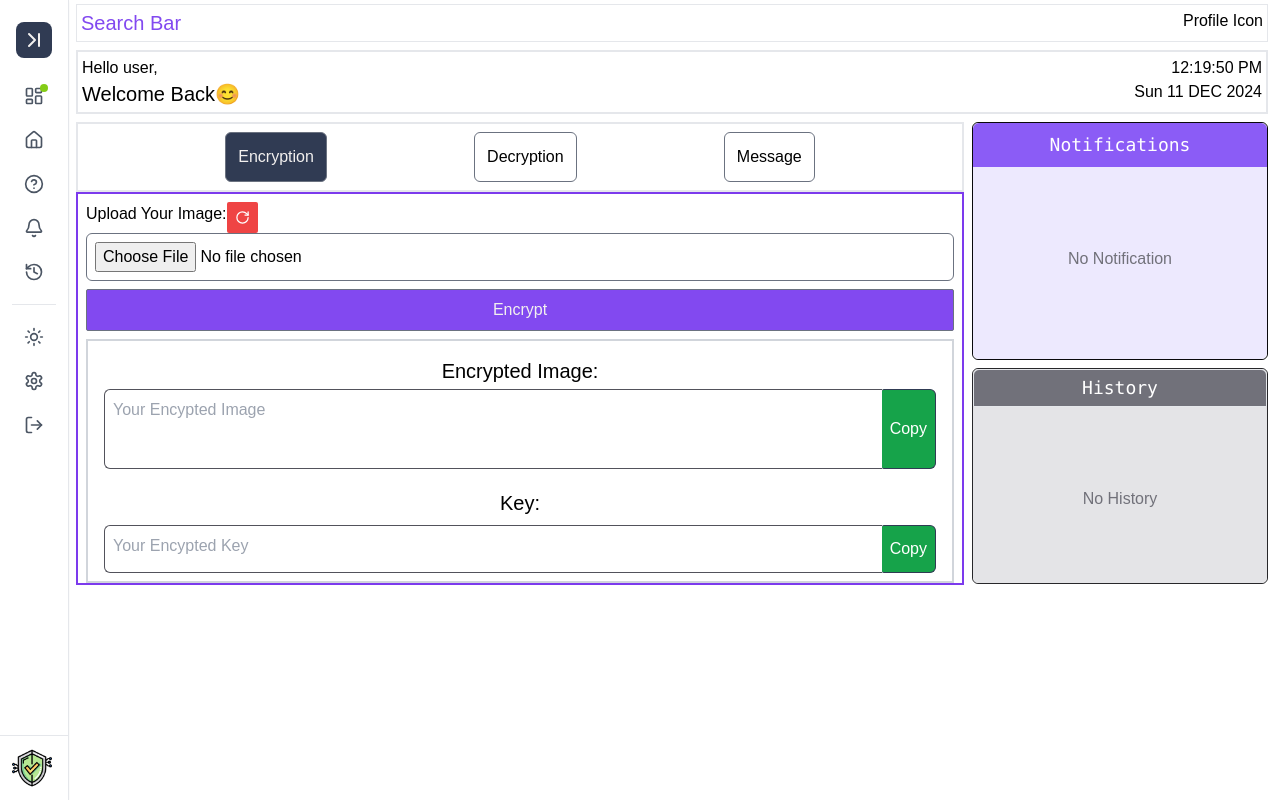
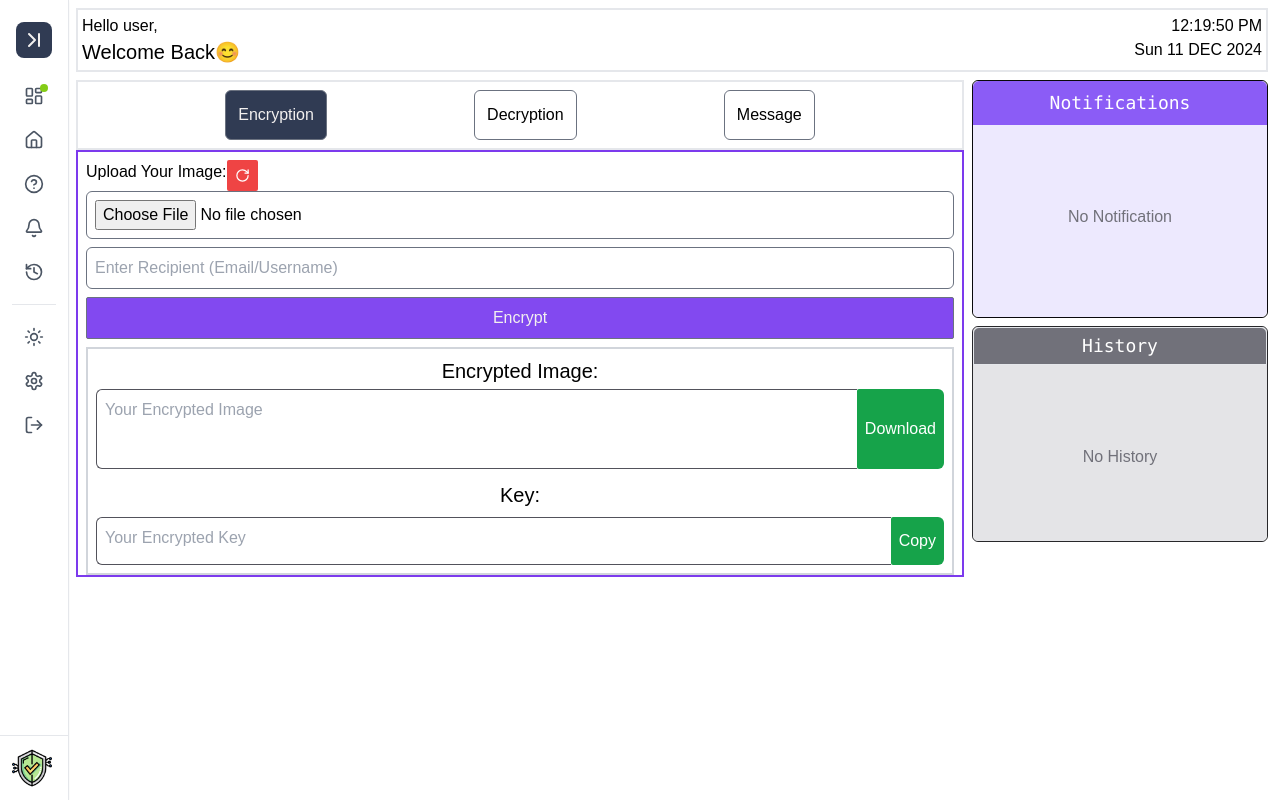
Before and after one commit to sachin-0203/Encodex, a React (Vite) app: page /dashboard in a window 1280 px wide. Built offline with nearby package versions, Linux system fonts and the light colour scheme.

Commit message:
AES + RSA algorithm implementation

```diff
--- a/src/pages/Dashboard/Dashboard.jsx
+++ b/src/pages/Dashboard/Dashboard.jsx
@@ -74,12 +74,6 @@ function Dashboard() {
 
       <div id="main-container" className="flex flex-grow-1 ml-16  h-screen dark:bg-background-dark  dark:text-accent-light transition-all duration-500">
         <div className="w-full p-3 pt-0">
-          <div className="flex justify-between border  mt-1 p-1">
-            <h2 className="text-xl text-accent-dark">
-              Search Bar</h2>
-            <h2>Profile Icon</h2>
-          </div>
-
           <div className="border-2 h-16  w-full my-2 flex justify-between align-middle p-1">
             <div>
               <h2>Hello user,</h2>
--- a/src/pages/DecryptPage/DecryptPage.jsx
+++ b/src/pages/DecryptPage/DecryptPage.jsx
@@ -1,43 +1,54 @@
-import React, {useContext, useRef, useState} from "react";
+import React, { useContext, useState, useRef } from "react";
 import { RotateCw, DownloadIcon } from "lucide-react";
 import axios from "axios";
 import { MyContext } from "../../Context/MyContext";
 
 function DecryptPage() {
-
   const { logMessage } = useContext(MyContext);
   const [decText, setDecText] = useState("");
   const [decKey, setDecKey] = useState("");
-  const [customname, setCustomname] = useState("");
-  const [decryptImageUrl, setDecryptImageUrl] = useState(null)
+  const [recipient, setRecipient] = useState("");
+  const [decryptImageUrl, setDecryptImageUrl] = useState(null);
 
+  const ResetForm = () => {
+    logMessage("✅ Form Reset Successfully");
+    setDecText("");
+    setDecKey("");
+    setRecipient("");
+    setDecryptImageUrl(null);
+  };
 
-  const ResetForm = ()=>{
-    logMessage('✅ Form Reset Successfully');
-    setDecText("")
-    setDecKey("")
-    setCustomname("")
-    setDecryptImageUrl(null)
-  }
+  const handleFileUpload = (e) => {
+    const file = e.target.files[0];
+    if (!file) return logMessage("No file selected ❗");
+
+    const reader = new FileReader();
+    reader.readAsText(file);
+    reader.onload = () => {
+      setDecText(reader.result);
+      logMessage("📂 Encrypted file loaded successfully!");
+    };
+  };
 
   const decHandleSubmit = async (e) => {
     e.preventDefault();
 
-    if (!decText || !decKey) {
-        logMessage('The Encrypted text or The Key is missing ❗');
+    if (!decText || !decKey || !recipient) {
+      logMessage("The Encrypted text, Key, or Recipient is missing ❗");
       return;
     }
 
-    const filename = customname || "decrypt_Image.png";
+    const filename = "decrypt_Image.png";
 
     try {
-        const response = await axios.post('http://127.0.0.1:5000/decrypt',
-            JSON.stringify({ encrypted_image: decText, encryption_key: decKey, filename }),
-            { headers: { "Content-Type": "application/json" } } // ✅ Fixed extra space issue
+      const response = await axios.post(
+        "http://127.0.0.1:5000/decrypt",
+        JSON.stringify({ encrypted_image: decText, encryption_key: decKey, recipient, filename }),
+        { headers: { "Content-Type": "application/json" } }
       );
 
       if (response.data.decrypted_image) {
-            logMessage('Image Decrypt Successfully ✅');
+        logMessage("Image Decrypted Successfully ✅");
         const base64Image = response.data.decrypted_image;
 
         const byteCharacters = atob(base64Image);
@@ -46,83 +57,69 @@ function DecryptPage() {
           byteNumbers[i] = byteCharacters.charCodeAt(i);
         }
         const byteArray = new Uint8Array(byteNumbers);
-            const blob = new Blob([byteArray], { type: 'image/png' });
+        const blob = new Blob([byteArray], { type: "image/png" });
 
         const imageUrl = URL.createObjectURL(blob);
         setDecryptImageUrl(imageUrl);
       } else {
-            logMessage('❌ Failed to Decrypt the image');
+        logMessage("❌ Failed to Decrypt the image");
       }
     } catch (error) {
-        logMessage('Error while Decrypting the image❗');
+      logMessage("Error while Decrypting the image❗");
     }
   };
 
   return (
-
     <>
-      <div className=" border-2 text-center">
-        <div>
+      <div className="border-2 text-center p-4">
+        <div className="flex justify-between mb-2">
           <button
-            // type="reset"
             onClick={ResetForm}
-            className=" flex-1 text-white bg-red-500 hover:bg-red-700 border border-gray-500 rounded-sm w p-2 mt-2 mr-2 ">
+            className="text-white bg-red-500 hover:bg-red-700 border border-gray-500 rounded-sm p-2"
+          >
             <RotateCw size={15} />
           </button>
-          <span>{decryptImageUrl && (
-            <a href={decryptImageUrl} download={`${customname || "decryptImage"}.png`}>
-              <button><DownloadIcon size={20}/></button>
+          {decryptImageUrl && (
+            <a href={decryptImageUrl} download={`${"decryptImage"}.png`}>
+              <button className="bg-green-500 hover:bg-green-700 p-2 rounded-sm text-white">
+                <DownloadIcon size={20} />
+              </button>
             </a>
           )}
-          </span>
         </div>
-        <form
-          id="decrypt-form"
-          method="post"
-          onSubmit={decHandleSubmit}
-          encType="mulipart/form-data"
-        >
-          <div className=" h-full p-2 text-center my-1">
-            <h2 className="text-xl mb-1">Encrypted Image:</h2>
-            <div>
+        <form id="decrypt-form" method="post" onSubmit={decHandleSubmit}>
+          <div className="mb-3">
+            <h2 className="text-xl mb-1">Upload Encrypted Image:</h2>
+            <input
+              type="file"
+              accept=".enc"
+              className="w-full border border-gray-500 p-2 rounded-md"
+              onChange={handleFileUpload}
+            />
+          </div>
+          <div className="mb-3">
+            <h2 className="text-xl mb-1">Recipient:</h2>
+            <input
+              value={recipient}
+              onChange={(e) => setRecipient(e.target.value)}
+              className="w-full border border-gray-500 p-2 rounded-md"
+              type="text"
+              placeholder="Enter Recipient (Email/Username)"
+            />
+          </div>
+          <div className="mb-3">
+            <h2 className="text-xl mb-1">Decryption Key:</h2>
             <textarea
-                id="decrypt-image"
-                value={decText}
-                onChange={(e)=>setDecText(e.target.value)}
-                placeholder="Place the encrypted image here"
-                className="w-full h-20  border border-zinc-600 resize-none rounded-md p-2 text-justify"
+              value={decKey}
+              onChange={(e) => setDecKey(e.target.value)}
+              placeholder="Decryption Key here"
+              className="w-full h-16 border border-zinc-600 resize-none rounded-md p-2"
             ></textarea>
           </div>
-            <div >
-              <input
-               value={customname}
-               onChange={(e)=>setCustomname(e.target.value)}
-                className="border border-accent-light"
-              type="text" placeholder="Type custome filename"/>
-            </div>
-          </div>
-          <div className="px-2 text-center">
-            <h2 className="text-xl my-3">Decryption Key:</h2>
-            <div>
-              <textarea
-                id="decrypt-key"
-                value={decKey}
-                onChange={(e)=>setDecKey(e.target.value)}
-                placeholder="Decrypted Key here"
-                className="w-full h-16 border border-zinc-600 overflow-auto text-wrap resize-none rounded-md p-2"
-              ></textarea>
-            </div>
-          </div>
-          <div className="flex gap-2 text-white ">
-            <button
-              type="submit"
-              className=" bg-blue-500 hover:bg-blue-700 border border-gray-500 rounded-sm w-full p-2 mt-2 ml-2 "
-            >
+          <button type="submit" className="bg-blue-500 hover:bg-blue-700 border border-gray-500 rounded-sm w-full p-2">
             Decrypt
           </button>
-          </div>
         </form>
-
       </div>
     </>
   );
--- a/src/pages/EncryptPage/EncryptPage.jsx
+++ b/src/pages/EncryptPage/EncryptPage.jsx
@@ -1,194 +1,158 @@
-import React, { useContext, useState } from "react";
+import React, { useContext, useState, useRef, useCallback } from "react";
 import { RotateCw } from "lucide-react";
-import { useRef, useCallback } from "react";
 import axios from "axios";
 import { MyContext } from "../../Context/MyContext";
 
 function EncryptPage() {
-  const context = useContext(MyContext)
-  const { logMessage, logHistory } = context
+  const context = useContext(MyContext);
+  const { logMessage, logHistory } = context;
 
-  const [file, setFile]= useState(null);
+  const [file, setFile] = useState(null);
+  const [recipient, setRecipient] = useState("");
   const [encImage, setEncImage] = useState("");
   const [encKey, setEncKey] = useState("");
 
-  const eImageRef = useRef(null)
-  const eKeyRef = useRef(null)
+  const eImageRef = useRef(null);
+  const eKeyRef = useRef(null);
 
   const ResetForm = () => {
-    // Clear file input
     document.querySelector("input[type='file']").value = "";
-    setFile(null)
-    // Clear all the text-area, input field
-    setEncImage("")
-    setEncKey("")
-    logMessage('✅ Form Reset Successfully')
+    setFile(null);
+    setRecipient("");
+    setEncImage("");
+    setEncKey("");
+    logMessage("✅ Form Reset Successfully");
   };
 
-  const handleEncImage =()=>{
-    copyEncryptionImage()
-    copyButtonText('copy-image-btn')
-  }
+  const handleEncImage = () => {
+    handleDownload();
+    downloadButtonText('copy-image-btn');
+  };
 
-  const handleEncKey = () =>{
-    copyEncryptionKey()
-    copyButtonText('copy-key-btn')
-  }
+  const handleEncKey = () => {
+    copyEncryptionKey();
+    copyButtonText('copy-key-btn');
+  };
 
+  // const copyEncryptionImage = useCallback(() => {
+  //   if (!encImage) return logMessage("Image Field is Empty❗");
+  //   eImageRef.current?.select();
+  //   window.navigator.clipboard.writeText(encImage);
+  // }, [encImage]);
 
-  const copyEncryptionImage = useCallback(()=>{
-    if(!encImage) return logMessage('Image Field is Empty❗')
-    eImageRef.current?.select()
-    window.navigator.clipboard.writeText(encImage)
-  }, [encImage])
-
-
-  const copyEncryptionKey = useCallback(()=>{
-    if(!encKey) return logMessage('Key Field is Empty ❗')
-    eKeyRef.current?.select()
+  const copyEncryptionKey = useCallback(() => {
+    if (!encKey) return logMessage("Key Field is Empty ❗");
+    eKeyRef.current?.select();
     window.navigator.clipboard.writeText(encKey);
-
-  }, [encKey])
+  }, [encKey]);
 
   const copyButtonText = (id) =>{
     const button = document.getElementById(id)
-    if(!encImage || !encKey) return
+    if(!encImage && !encKey) return
     button.textContent = 'Copied'
 
     setTimeout(()=>{
       button.textContent = 'Copy'
     } , 1000)
   }
+  const downloadButtonText = (id) =>{
+    const button = document.getElementById(id)
+    if(!encImage && !encKey) return
+    button.textContent = 'Downloaded'
+
+    setTimeout(()=>{
+      button.textContent = 'Download'
+    } , 1000)
+  }
 
   const handleFileChange = (e) => {
-    const Uplaoded_file = e.target.files[0]
-    if(Uplaoded_file){
-      setFile(Uplaoded_file)
-      logMessage('Image is Uploaded ✔️')
-      logHistory(`${Uplaoded_file.name}`)
-      return
+    const uploadedFile = e.target.files[0];
+    if (uploadedFile) {
+      setFile(uploadedFile);
+      logMessage("Image is Uploaded ✔️");
+      logHistory(`${uploadedFile.name}`);
+    } else {
+      logMessage("No Image Uploaded❓");
     }
-    logMessage('No Image Uplaoded❓')
   };
 
   const handleSubmit = async (e) => {
     e.preventDefault();
-    if (!file) {
-      logMessage('Please! Select an Image ❗')
-      return;
-    }
+    if (!file) return logMessage("Please! Select an Image ❗");
+    if (!recipient) return logMessage("Please! Enter a Recipient ❗");
+
     const formData = new FormData();
     formData.append("image", file);
+    formData.append("recipient", recipient);
 
     try {
-      const response = await axios.post(
-        "http://127.0.0.1:5000/encrypt",
-        formData,
-        {
-          headers: {
-            "Content-Type": "multipart/form-data",
-          },
+      const response = await axios.post("http://127.0.0.1:5000/encrypt", formData, {
+        headers: { "Content-Type": "multipart/form-data" },
+      });
+
+      const result = response.data;
+      if (result.status === "success") {
+        setEncImage(result.encrypted_content);
+        setEncKey(result.encrypted_aes_key);
+        logMessage(`${result.message}✅`);
+      } else {
+        logMessage(`❌ ${result.message}`);
       }
-      );
-      console.log("Encryption REsponse: ", response);
-      const result = response.data
-      if(result.status === 'success'){
-        setEncImage(result.encrypted_content)
-        setEncKey(result.encryption_key)
-        logMessage(`${result.message}✅`)
+    } catch (error) {
+      logMessage("Error during Encryption❓");
     }
-      else if(result.status === 'error'){
-         return logMessage(`❌ ${result.message}`)
-      }
+  };
+  const handleDownload = () => {
+    if (!encImage) return logMessage("No Encrypted Data❗");
 
-    }
-    catch (error) {
-
-      logMessage('Error during Encryption❓')
-    }
+    const blob = new Blob([encImage], { type: "text/plain" }); // Create a text file
+    const url = URL.createObjectURL(blob);
+    const a = document.createElement("a");
+    a.href = url;
+    a.download = "encrypted_image.enc"; // File name
+    document.body.appendChild(a);
+    a.click();
+    document.body.removeChild(a);
+    URL.revokeObjectURL(url);
+    logMessage("📥 File Downloaded Successfully!");
   };
 
   return (
     <div>
-      <div className="inline-flex justify-between ">
+      <div className="inline-flex justify-between">
         <div>Upload Your Image:</div>
-        <div>
-          <button
-            className="bg-red-500 hover:bg-red-700 rounded-sm  p-2  text-white"
-            onClick={ResetForm}
-          >
+        <button className="bg-red-500 hover:bg-red-700 rounded-sm p-2 text-white" onClick={ResetForm}>
           <RotateCw size={15} />
         </button>
       </div>
-      </div>
-      <div>
-        <form
-          id="encrypt-form"
-          method="post"
-          onSubmit={handleSubmit}
-          encType="multipart/form-data"
-        >
+      <form id="encrypt-form" method="post" onSubmit={handleSubmit} encType="multipart/form-data">
+        <input className="w-full cursor-pointer border border-gray-500 p-2 rounded-md" type="file" accept="image/*" onChange={handleFileChange} />
         <input
-              className="w-full cursor-pointer border border-gray-500 p-2 rounded-md"
-              type="file"
-              id="image-field"
-              name="image"
-              accept="image/*"
-              onChange={handleFileChange}
+          className="w-full border border-gray-500 p-2 rounded-md mt-2"
+          type="text"
+          placeholder="Enter Recipient (Email/Username)"
+          value={recipient}
+          onChange={(e) => setRecipient(e.target.value)}
         />
-            <button
-              className=" text-text-light bg-accent-dark hover:bg-purple-700 border border-gray-500 rounded-sm w-full mt-2 p-2"
-              type="submit"
-            >
+        <button className="text-text-light bg-accent-dark hover:bg-purple-700 border border-gray-500 rounded-sm w-full mt-2 p-2" type="submit">
           Encrypt
         </button>
-
       </form>
       <div className="border-2 border-gray-300 mt-2 p-2 text-center">
-          <div className=" h-full p-2 text-center">
         <h2 className="text-xl mb-1">Encrypted Image:</h2>
         <div className="flex">
-              <textarea
-                id="encrypted-image"
-                placeholder="Your Encypted Image"
-                ref={eImageRef}
-                value={encImage}
-                className="
-                  w-full h-20  border border-r-0 border-zinc-600 rounded-l-md p-2 text-justify resize-none dark:bg-slate-600 dark:text-text-light duration-300"
-                readOnly
-              ></textarea>
+          <textarea id="encrypted-image" placeholder="Your Encrypted Image" ref={eImageRef} value={encImage} className="w-full h-20 border border-r-0 border-zinc-600 rounded-l-md p-2 resize-none dark:bg-slate-600 dark:text-text-light" readOnly></textarea>
+          <button id="copy-image-btn" className="bg-green-600 hover:bg-green-700 rounded-sm h-20 p-2 text-white rounded-r-md" onClick={handleEncImage}>
+            Download
+          </button>
+        </div>
 
-              <button
-                id= "copy-image-btn"
-                className="
-                bg-green-600 hover:bg-green-700 rounded-sm h-20 p-2 text-white rounded-r-md border border-l-0 border-text-dark text-justify "
-                onClick={handleEncImage}
-              >
+        <h2 className="text-xl mt-3 mb-2">Key:</h2>
+        <div className="flex">
+          <textarea id="encrypted-key" placeholder="Your Encrypted Key" ref={eKeyRef} value={encKey} className="w-full h-12 border border-r-0 border-zinc-600 rounded-l-md p-2 resize-none dark:bg-slate-600 dark:text-text-light" readOnly></textarea>
+          <button id="copy-key-btn" className="bg-green-600 hover:bg-green-700 rounded-sm h-12 p-2 text-white rounded-r-md" onClick={handleEncKey}>
             Copy
           </button>
-            </div>
-          </div>
-          <div className="px-2 text-center">
-            <h2 className="text-xl mt-3 mb-2">Key:</h2>
-            <div className="flex">
-              <textarea
-                id="encrypted-key"
-                placeholder="Your Encypted Key"
-                ref={eKeyRef}
-                value={encKey}
-                className="
-                  w-full h-12 border border-r-0 border-zinc-600 overflow-auto text-wrap rounded-l-md p-2 resize-none dark:bg-slate-600 dark:text-text-light transition-all duration-300"
-                readOnly
-              ></textarea>
-              <button
-                id="copy-key-btn"
-                className=" bg-green-600 hover:bg-green-700 rounded-sm h-12 p-2 text-white rounded-r-md border border-l-0 border-text-dark"
-                onClick={handleEncKey}
-              >
-                Copy
-              </button>
-            </div>
-          </div>
         </div>
       </div>
     </div>
```
Also changed, not shown: 1 other file (tests, documents, lock files or other folders). Lines whose indentation alone changed are shown as unchanged.
